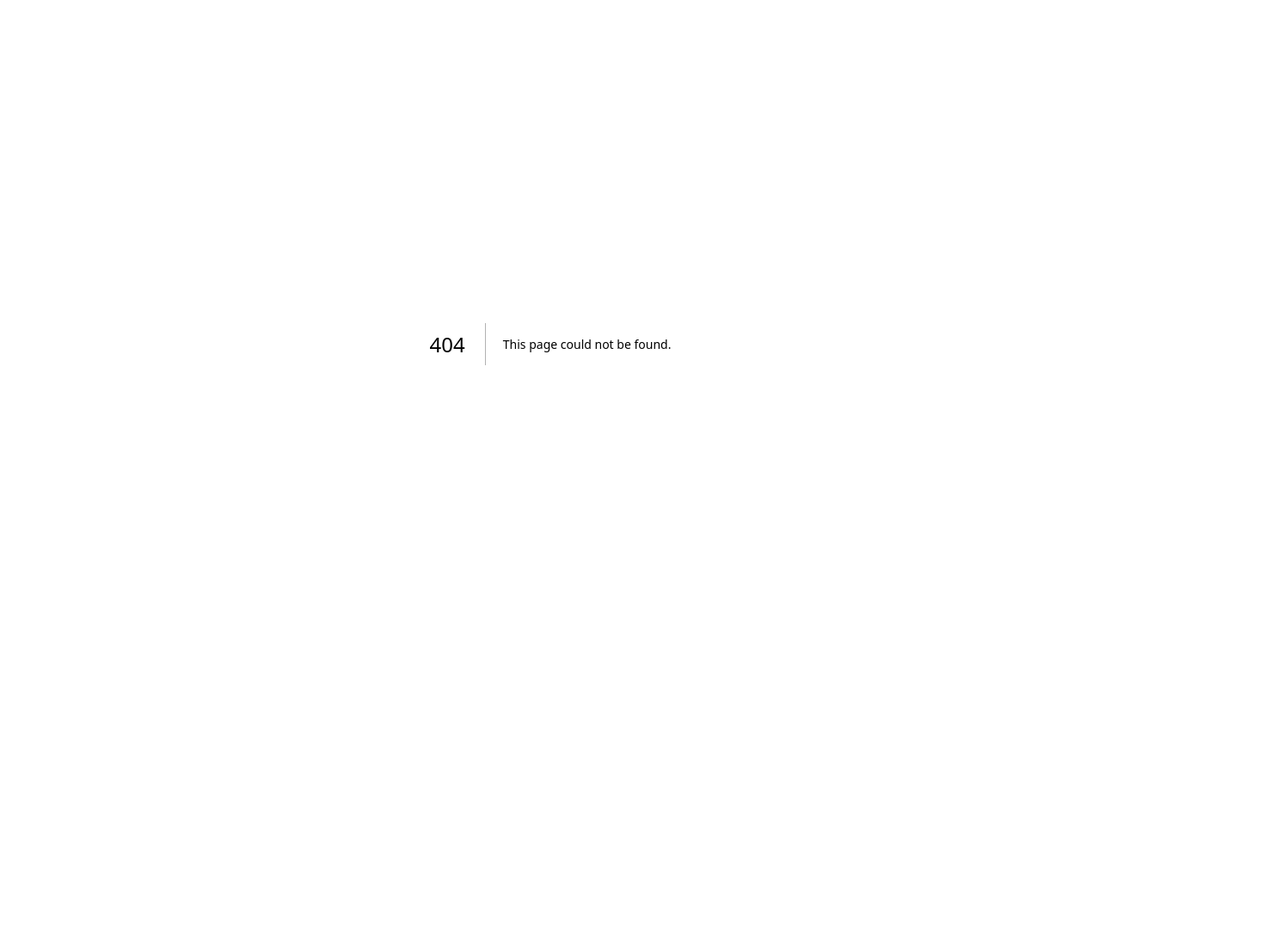
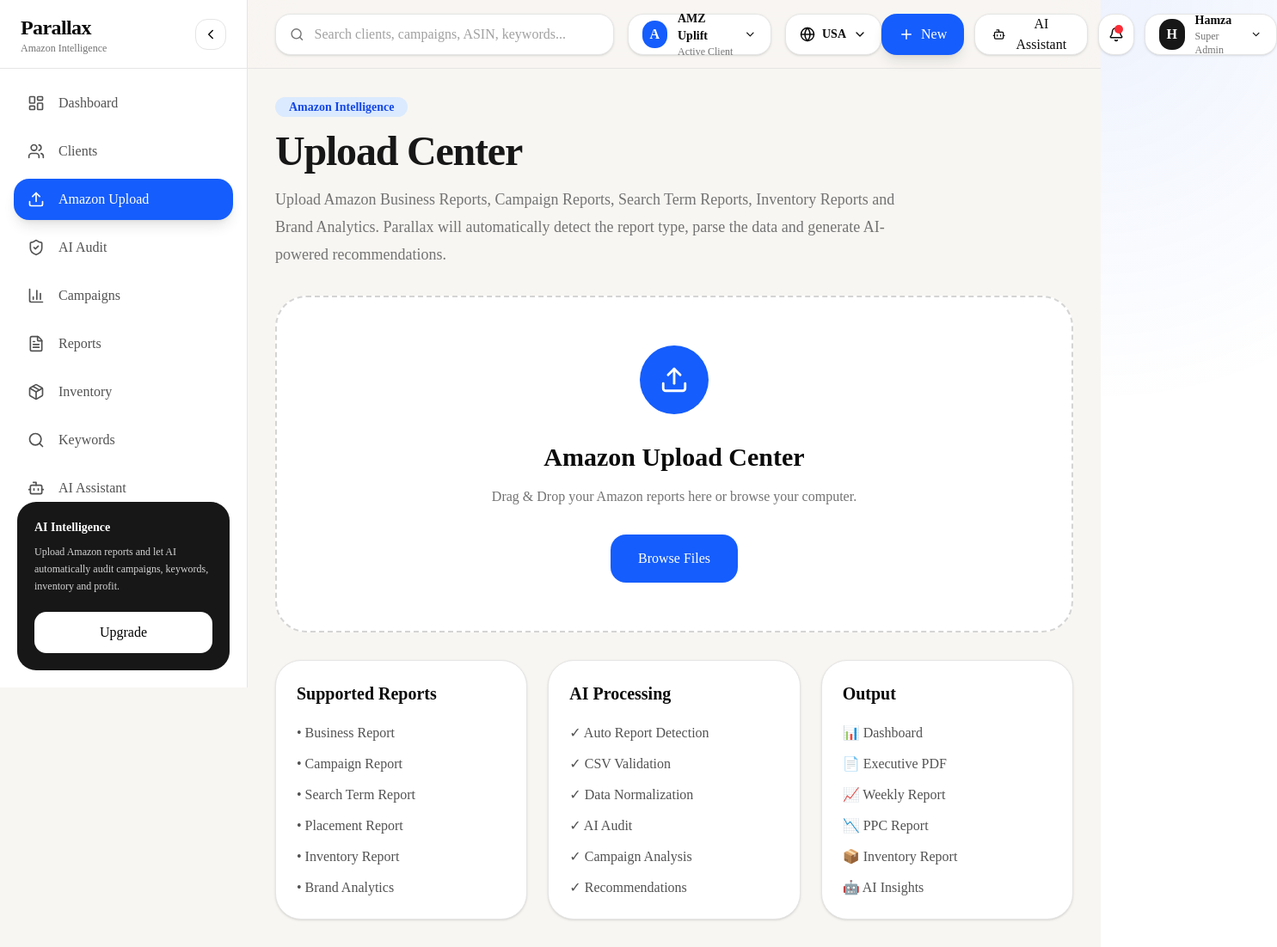
Before and after one commit to mhamzaa1928-pixel/Parallax, a Next.js app: page /uploads in a window 1280 px wide. Before the commit this address had no page. Shown: the whole page at 86% size, 1485 px wide, since content can reach past the window. Before the commit the page ends 800 px from the top, so only its background shows below. Built offline with nearby package versions, Linux system fonts and the light colour scheme; no server answers.

Commit message:
Fix uploads page

```diff
--- a/app/(dashboard)/clients/page.tsx
+++ b/app/(dashboard)/clients/page.tsx
@@ -2,7 +2,7 @@
 
 import { useEffect, useState } from "react";
 import { Plus, Search } from "lucide-react";
-import ClientForm from "@/components/client/ClientForm";
+import ClientForm from "@/components/clients/ClientForm";
 import { getClients } from "@/services/clientService";
 import { Client } from "@/types/client";
 
--- /dev/null
+++ b/app/(dashboard)/uploads/page.tsx
@@ -0,0 +1,76 @@
+"use client";
+
+import UploadDropzone from "@/components/upload/UploadDropzone";
+
+export default function UploadsPage() {
+  return (
+    <div className="space-y-8">
+      <div>
+        <span className="rounded-full bg-blue-100 px-4 py-1 text-sm font-semibold text-blue-700">
+          Amazon Intelligence
+        </span>
+
+        <h1 className="mt-4 text-5xl font-bold tracking-tight text-neutral-900">
+          Upload Center
+        </h1>
+
+        <p className="mt-4 max-w-3xl text-lg leading-8 text-neutral-500">
+          Upload Amazon Business Reports, Campaign Reports,
+          Search Term Reports, Inventory Reports and Brand
+          Analytics. Parallax will automatically detect the
+          report type, parse the data and generate AI-powered
+          recommendations.
+        </p>
+      </div>
+
+      <UploadDropzone />
+
+      <div className="grid gap-6 xl:grid-cols-3">
+        <div className="rounded-[30px] border border-neutral-200 bg-white p-6 shadow-sm">
+          <h2 className="text-xl font-bold">
+            Supported Reports
+          </h2>
+
+          <ul className="mt-5 space-y-3 text-neutral-600">
+            <li>• Business Report</li>
+            <li>• Campaign Report</li>
+            <li>• Search Term Report</li>
+            <li>• Placement Report</li>
+            <li>• Inventory Report</li>
+            <li>• Brand Analytics</li>
+          </ul>
+        </div>
+
+        <div className="rounded-[30px] border border-neutral-200 bg-white p-6 shadow-sm">
+          <h2 className="text-xl font-bold">
+            AI Processing
+          </h2>
+
+          <ul className="mt-5 space-y-3 text-neutral-600">
+            <li>✓ Auto Report Detection</li>
+            <li>✓ CSV Validation</li>
+            <li>✓ Data Normalization</li>
+            <li>✓ AI Audit</li>
+            <li>✓ Campaign Analysis</li>
+            <li>✓ Recommendations</li>
+          </ul>
+        </div>
+
+        <div className="rounded-[30px] border border-neutral-200 bg-white p-6 shadow-sm">
+          <h2 className="text-xl font-bold">
+            Output
+          </h2>
+
+          <ul className="mt-5 space-y-3 text-neutral-600">
+            <li>📊 Dashboard</li>
+            <li>📄 Executive PDF</li>
+            <li>📈 Weekly Report</li>
+            <li>📉 PPC Report</li>
+            <li>📦 Inventory Report</li>
+            <li>🤖 AI Insights</li>
+          </ul>
+        </div>
+      </div>
+    </div>
+  );
+}
```
